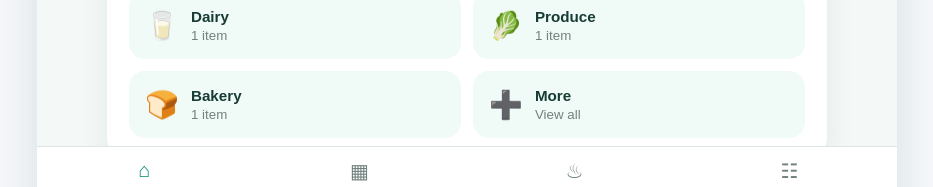
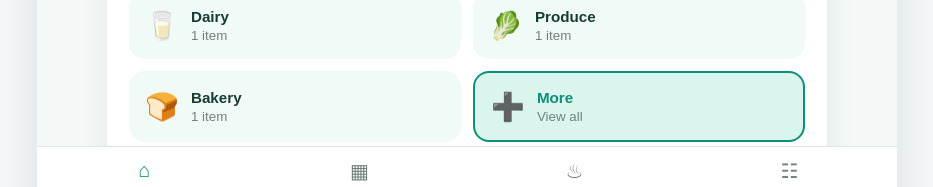
Before and after one commit to veronica-foltz/pantrypal-ai, a React app in the folder frontend/: page / in a window 1280 px wide. Shown: the part 589-776 px from the top of the page, without its empty margins (173-1106 px from the left). Built offline with nearby package versions, Linux system fonts and the light colour scheme; no server answers; the HTML template or start-up script is replaced by a standard one.

Commit message:
Highlight active pantry category

```diff
--- a/frontend/src/App.css
+++ b/frontend/src/App.css
@@ -499,3 +499,12 @@ button {
 .delete-confirm-button:hover {
   background: #8f1c13;
 }
+
+.active-category {
+  background: #d9f5ee;
+  border: 2px solid #0d8f7a;
+}
+
+.active-category strong {
+  color: #0d8f7a;
+}
--- a/frontend/src/App.jsx
+++ b/frontend/src/App.jsx
@@ -170,7 +170,9 @@ function App() {
       </div>
 
         <div className="category-grid">
-          <button className="category-card"
+          <button className={`category-card ${
+                    selectedCategory === "Dairy" ? "active-category" : ""
+                  }`}
             onClick={() => setSelectedCategory("Dairy")}
           >
             <span className="category-icon">🥛</span>
@@ -180,7 +182,9 @@ function App() {
             </span>
           </button>
 
-          <button className="category-card"
+          <button className={`category-card ${
+                    selectedCategory === "Produce" ? "active-category" : ""
+                  }`}
             onClick={() => setSelectedCategory("Produce")}
           >
             <span className="category-icon">🥬</span>
@@ -190,7 +194,9 @@ function App() {
             </span>
           </button>
 
-          <button className="category-card"
+          <button className={`category-card ${
+                    selectedCategory === "Bakery" ? "active-category" : ""
+                  }`}
             onClick={() => setSelectedCategory("Bakery")}
           >
             <span className="category-icon">🍞</span>
@@ -200,7 +206,9 @@ function App() {
             </span>
           </button>
 
-          <button className="category-card"
+          <button className={`category-card ${
+                    selectedCategory === "" ? "active-category" : ""
+                  }`}
             onClick={() => setSelectedCategory("")}
           >
             <span className="category-icon">➕</span>
```
